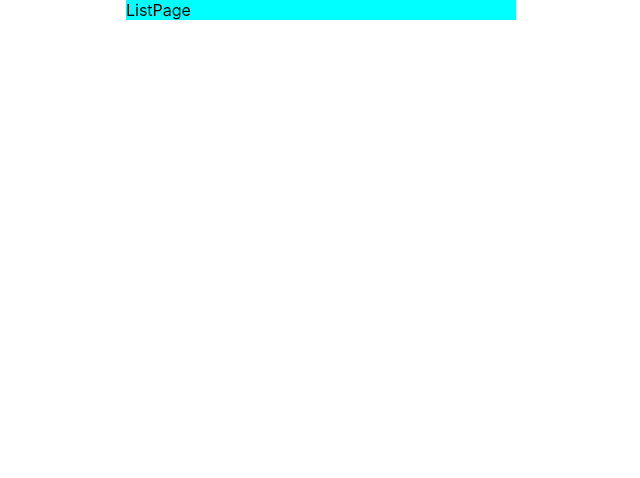
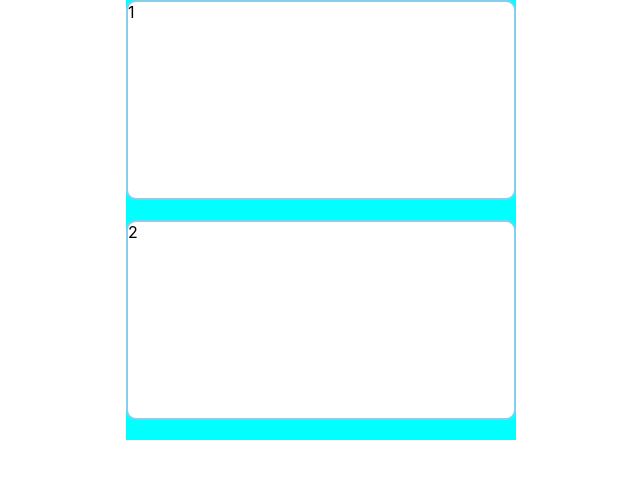
Before and after one commit to Club-PARD/PARD_4th_GwangGi_FE, a React (Create React App) app: page /list in a window 1280 px wide. Shown: the top 478 px of the page, without its empty margins (319-959 px from the left). Built offline with nearby package versions, Linux system fonts and the light colour scheme.

Commit message:
edit : ListPage MockData, FlexContainer

```diff
--- a/src/Layout/Container.js
+++ b/src/Layout/Container.js
@@ -9,3 +9,11 @@ export const BaseContainer = styled.div`
     display: flex;
     flex-direction: column;
 `;
+
+export const FlexContainer = styled.div`
+    width: 100%;
+    height : auto;
+
+    display:  flex;
+    flex-direction: ${props => props.flexDirection || "column"};
+`;
--- /dev/null
+++ b/src/Pages/Community/ListPage/ListDataMock.js
@@ -0,0 +1,20 @@
+export const ListDataMock
+    = [
+    {
+        "challenge_id": 1,
+        "challenge_name": "챌린지 이름",
+        "challenge_description": "챌린지 소개",
+        "challenge_start_date": "2024-07-02T08:25:30.123+00:00",
+        "challenge_end_date": "2024-07-02T08:25:30.123+00:00",
+        "challenge_age": "24 ~ 39 이런식? 이거는 어떤 형식으로 보내줄지 프런트에서 정해주셈",
+        "challenge_org": "챌린지 장소/소속"
+    }, {
+        "challenge_id": 2,
+        "challenge_name": "챌린지 이름",
+        "challenge_description": "챌린지 소개",
+        "challenge_start_date": "2024-07-02T08:25:30.123+00:00",
+        "challenge_end_date": "2024-07-02T08:25:30.123+00:00",
+        "challenge_age": "24 ~ 39 이런식? 이거는 어떤 형식으로 보내줄지 프런트에서 정해주셈",
+        "challenge_org": "챌린지 장소/소속"
+    }
+]
--- a/src/Pages/Community/ListPage/ListPage.js
+++ b/src/Pages/Community/ListPage/ListPage.js
@@ -1,10 +1,31 @@
+import styled from "styled-components";
+import { FlexContainer } from "../../../Layout/Container";
+import { ListDataMock } from "./ListDataMock";
+
 function ListPage() {
 
     return (
-        <div>
-            ListPage
-        </div>
+        <FlexContainer>
+            {
+                ListDataMock.map((ChallengeInfo, index) => (
+                    <ListDataContainer key={index}>
+                        {ChallengeInfo.challenge_id}
+                    </ListDataContainer>
+                ))
+            }
+        </FlexContainer>
     )
 }
 
+const ListDataContainer = styled.div`
+    width: 100%;
+    height : 200px;
+    background-color: white;
+
+    margin-bottom: 20px;
+
+    border : 2px solid skyblue;
+    border-radius: 10px;
+    box-sizing: border-box;
+`;
 export default ListPage;
```
